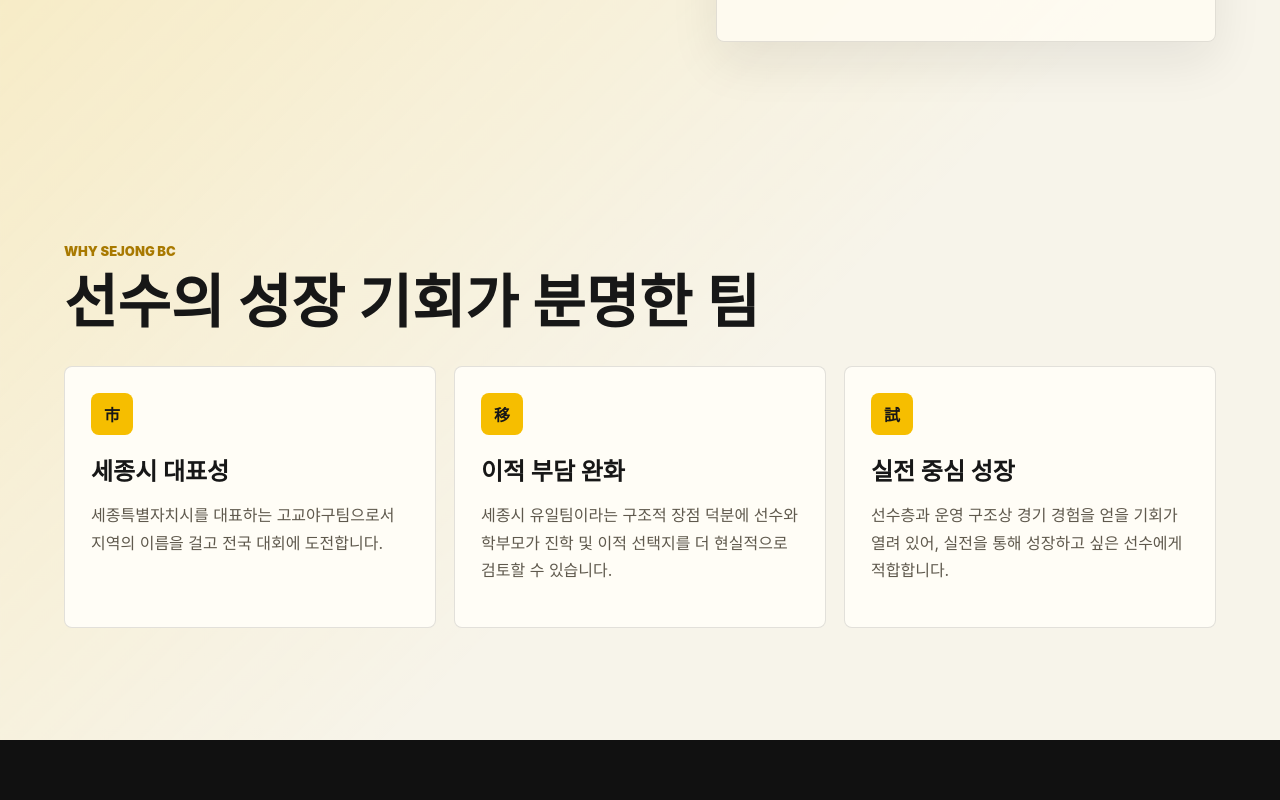
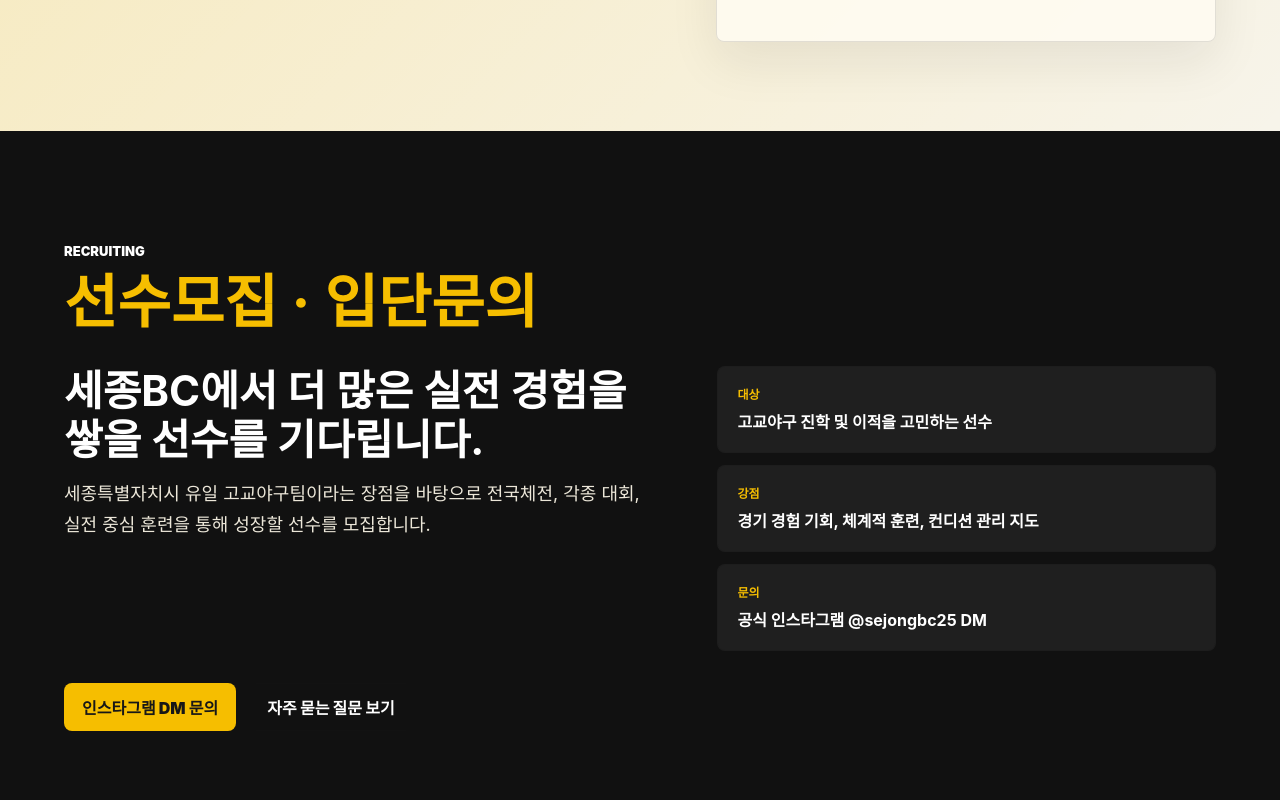
Before and after one commit to sejongbc/sejongbc.github.io, a Nuxt app: page / in a window 1280 px wide. Shown: the part 700-1500 px from the top of the page. Built offline with nearby package versions, Linux system fonts and the light colour scheme.

Commit message:
선수모집 입단문의 영역 추가. 상단 스크롤 플로팅 버튼 추가

```diff
--- a/app/app.vue
+++ b/app/app.vue
@@ -16,6 +16,18 @@
 
 const theme = ref<'light' | 'dark'>('light')
 const isDarkTheme = computed(() => theme.value === 'dark')
+const showScrollTop = ref(false)
+
+const updateScrollTopVisibility = () => {
+  showScrollTop.value = window.scrollY > 520
+}
+
+const scrollToTop = () => {
+  window.scrollTo({
+    top: 0,
+    behavior: 'smooth'
+  })
+}
 
 onMounted(() => {
   const savedTheme = window.localStorage.getItem('sejongbc-theme')
@@ -28,10 +40,17 @@
   if (window.matchMedia('(prefers-color-scheme: dark)').matches) {
     theme.value = 'dark'
   }
+
+  updateScrollTopVisibility()
+  window.addEventListener('scroll', updateScrollTopVisibility, { passive: true })
 })
 
 watch(theme, (nextTheme) => {
   window.localStorage.setItem('sejongbc-theme', nextTheme)
+})
+
+onBeforeUnmount(() => {
+  window.removeEventListener('scroll', updateScrollTopVisibility)
 })
 
 const toggleTheme = () => {
@@ -56,6 +75,7 @@
         <div class="nav-links">
           <a href="#identity">팀 소개</a>
           <a href="#staff">지도자</a>
+          <a href="#recruit">선수모집</a>
           <a href="#parents">학부모 운영회</a>
           <a href="#qa">Q&amp;A</a>
         </div>
@@ -85,6 +105,18 @@
       </svg>
     </button>
 
+    <button
+      v-show="showScrollTop"
+      class="scroll-top-button"
+      type="button"
+      aria-label="최상단으로 이동"
+      @click="scrollToTop"
+    >
+      <svg viewBox="0 0 24 24" aria-hidden="true">
+        <path d="m6 15 6-6 6 6" />
+      </svg>
+    </button>
+
     <section id="top" class="hero-section">
       <div class="hero-copy">
         <p class="eyebrow">세종특별자치시 대표 고교야구팀</p>
@@ -96,7 +128,7 @@
         </p>
 
         <div class="hero-actions" aria-label="바로가기">
-          <a class="primary-action" href="#qa">입단 문의</a>
+          <a class="primary-action" href="#recruit">입단 문의</a>
           <a
             class="instagram-action"
             href="https://www.instagram.com/sejongbc25?igsh=MXFjNjRwamswbHZx"
@@ -128,6 +160,50 @@
           <span>03</span>
           <strong>경기 경험 기회</strong>
           <p>타 팀 대비 출전과 실전 경험의 문이 넓게 열려 있습니다.</p>
+        </div>
+      </div>
+    </section>
+
+    <section id="recruit" class="section recruit-section">
+      <div class="section-heading">
+        <p class="eyebrow">Recruiting</p>
+        <h2>선수모집 · 입단문의</h2>
+      </div>
+
+      <div class="recruit-layout">
+        <div class="recruit-copy">
+          <h3>세종BC에서 더 많은 실전 경험을 쌓을 선수를 기다립니다.</h3>
+          <p>
+            세종특별자치시 유일 고교야구팀이라는 장점을 바탕으로 전국체전,
+            각종 대회, 실전 중심 훈련을 통해 성장할 선수를 모집합니다.
+          </p>
+        </div>
+
+        <div class="recruit-list" aria-label="입단 문의 안내">
+          <div>
+            <span>대상</span>
+            <strong>고교야구 진학 및 이적을 고민하는 선수</strong>
+          </div>
+          <div>
+            <span>강점</span>
+            <strong>경기 경험 기회, 체계적 훈련, 컨디션 관리 지도</strong>
+          </div>
+          <div>
+            <span>문의</span>
+            <strong>공식 인스타그램 @sejongbc25 DM</strong>
+          </div>
+        </div>
+
+        <div class="recruit-actions" aria-label="입단 문의 바로가기">
+          <a
+            class="recruit-primary"
+            href="https://www.instagram.com/sejongbc25?igsh=MXFjNjRwamswbHZx"
+            target="_blank"
+            rel="noreferrer"
+          >
+            인스타그램 DM 문의
+          </a>
+          <a class="recruit-secondary" href="#qa">자주 묻는 질문 보기</a>
         </div>
       </div>
     </section>
@@ -482,6 +558,44 @@
   stroke-width: 2;
 }
 
+.scroll-top-button {
+  position: fixed;
+  right: 18px;
+  bottom: 18px;
+  z-index: 40;
+  display: inline-grid;
+  width: 44px;
+  height: 44px;
+  place-items: center;
+  border: 1px solid var(--line-strong);
+  border-radius: 999px;
+  background: var(--text-strong);
+  color: var(--accent);
+  cursor: pointer;
+  box-shadow: 0 16px 40px var(--shadow);
+  opacity: 0.78;
+  padding: 0;
+  transition:
+    opacity 160ms ease,
+    transform 160ms ease;
+}
+
+.scroll-top-button:hover,
+.scroll-top-button:focus-visible {
+  opacity: 1;
+  transform: translateY(-2px);
+}
+
+.scroll-top-button svg {
+  width: 24px;
+  height: 24px;
+  fill: none;
+  stroke: currentColor;
+  stroke-linecap: round;
+  stroke-linejoin: round;
+  stroke-width: 2.4;
+}
+
 .hero-section {
   display: grid;
   grid-template-columns: minmax(0, 1.08fr) minmax(320px, 0.92fr);
@@ -619,6 +733,97 @@
   font-size: clamp(32px, 5vw, 58px);
   line-height: 1.08;
   letter-spacing: 0;
+}
+
+.recruit-section {
+  background: var(--text-strong);
+  color: var(--accent);
+}
+
+.recruit-section .section-heading h2 {
+  color: var(--accent);
+}
+
+.recruit-section .eyebrow {
+  color: var(--dark-panel-text);
+}
+
+.recruit-layout {
+  display: grid;
+  grid-template-columns: minmax(0, 1.1fr) minmax(320px, 0.9fr);
+  gap: 24px 42px;
+  align-items: start;
+}
+
+.recruit-copy h3 {
+  max-width: 760px;
+  margin: 0 0 14px;
+  color: var(--dark-panel-text);
+  font-size: clamp(26px, 4vw, 42px);
+  line-height: 1.18;
+}
+
+.recruit-copy p {
+  max-width: 700px;
+  margin: 0;
+  color: var(--dark-panel-muted);
+  font-size: 18px;
+  line-height: 1.72;
+}
+
+.recruit-list {
+  display: grid;
+  gap: 12px;
+}
+
+.recruit-list > div {
+  padding: 18px 20px;
+  border: 1px solid var(--line-strong);
+  border-radius: 8px;
+  background: var(--profile-bg);
+}
+
+.recruit-list span {
+  display: block;
+  margin-bottom: 8px;
+  color: var(--accent);
+  font-size: 12px;
+  font-weight: 900;
+}
+
+.recruit-list strong {
+  color: var(--dark-panel-text);
+  line-height: 1.5;
+  word-break: keep-all;
+}
+
+.recruit-actions {
+  display: flex;
+  flex-wrap: wrap;
+  grid-column: 1 / -1;
+  gap: 12px;
+  margin-top: 8px;
+}
+
+.recruit-primary,
+.recruit-secondary {
+  display: inline-flex;
+  min-height: 48px;
+  align-items: center;
+  justify-content: center;
+  border-radius: 8px;
+  padding: 0 18px;
+  font-weight: 900;
+}
+
+.recruit-primary {
+  background: var(--accent);
+  color: #171717;
+}
+
+.recruit-secondary {
+  border: 1px solid var(--line-strong);
+  color: var(--dark-panel-text);
 }
 
 .feature-grid {
@@ -779,6 +984,7 @@
   }
 
   .hero-section,
+  .recruit-layout,
   .feature-grid,
   .staff-layout,
   .info-columns {
@@ -816,5 +1022,10 @@
   .instagram-action {
     width: auto;
   }
+
+  .recruit-primary,
+  .recruit-secondary {
+    width: 100%;
+  }
 }
 </style>
```
